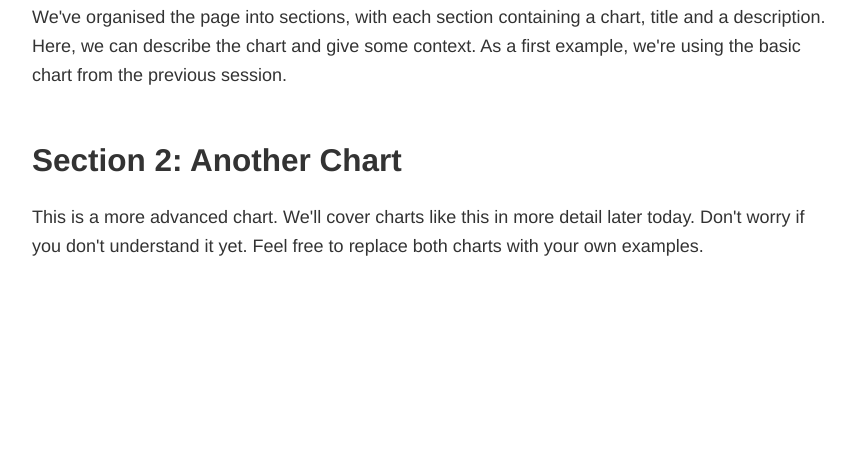
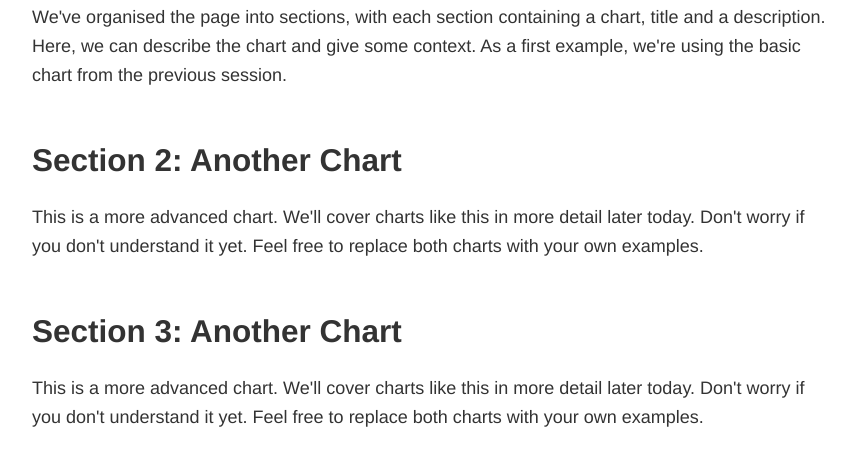
Before and after one commit to Harika87/Harika87.github.io, a plain HTML site: page index.html in a window 1280 px wide. Shown: the part 615-1080 px from the top of the page, without its empty margins (208-1063 px from the left). Before the commit the page ends 921 px from the top, so only its background shows below. Drawn offline with Linux system fonts and the light colour scheme; a script that the page names is missing.

Commit message:
Add files via upload

```diff
--- a/index.html
+++ b/index.html
@@ -74,6 +74,17 @@
         <figure id="figure_2"></figure> <!-- we give it an id so we can put a vega-lite graph here with VegaEmbed -->
     </section>
 
+    <section>
+        <div class="chart-description"> <!-- we are grouping the title and description together so we can style them together -->
+            <h2>Section 3: Another Chart</h2>
+            <p> <!-- This is a paragraph, it's the main way to display text on a web page -->
+                This is a more advanced chart. We'll cover charts like this in more detail later today. Don't worry if you don't understand it yet.
+                Feel free to replace both charts with your own examples.
+            </p>
+        </div>
+        <figure id="figure_3"></figure> <!-- we give it an id so we can put a vega-lite graph here with VegaEmbed -->
+    </section>
+
     <!-- Do you want to add more sections? -->
         <!-- Try copying pasting the section above -->
         <!-- You'll need to change the id of the figure "<figure id="figure_3"... -->
@@ -86,10 +97,11 @@
 
         var figure_1_spec = "basic_chart_example.json"; // We're storing the URL of the graph we want to display in a variable
         var figure_2_spec = "https://raw.githubusercontent.com/EconomicsObservatory/courses/main/2/advanced_chart_example.json";
+        var figure_3_spec = "chart1_data_inline.json";
 
         vegaEmbed('#figure_1', figure_1_spec) // We're using the vegaEmbed function to put a graph in the element with id figure_1
         vegaEmbed('#figure_2', figure_2_spec)
-
+        vegaEmbed('#figure_3', figure_3_spec)
         // Do you want to add more graphs?
         // try defining a new variable for figure_3_spec, adding VegaEmbed for figure_3, and adding a new section in the HTML
         // e.g.
```
